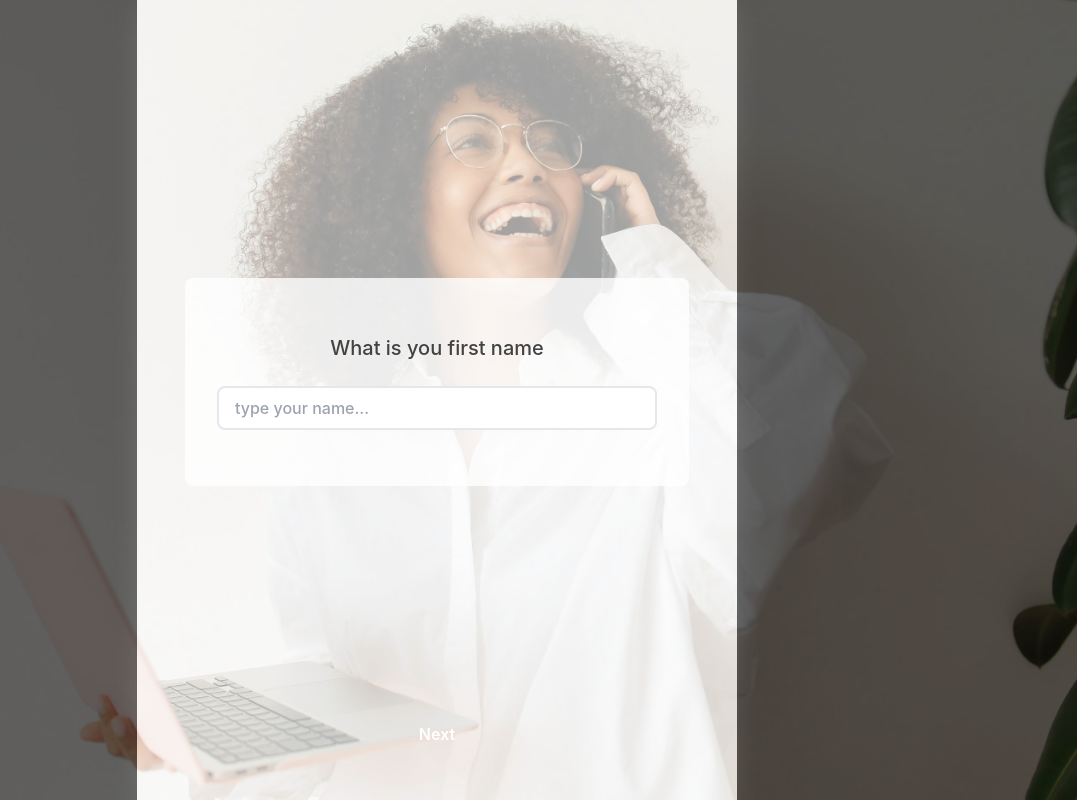
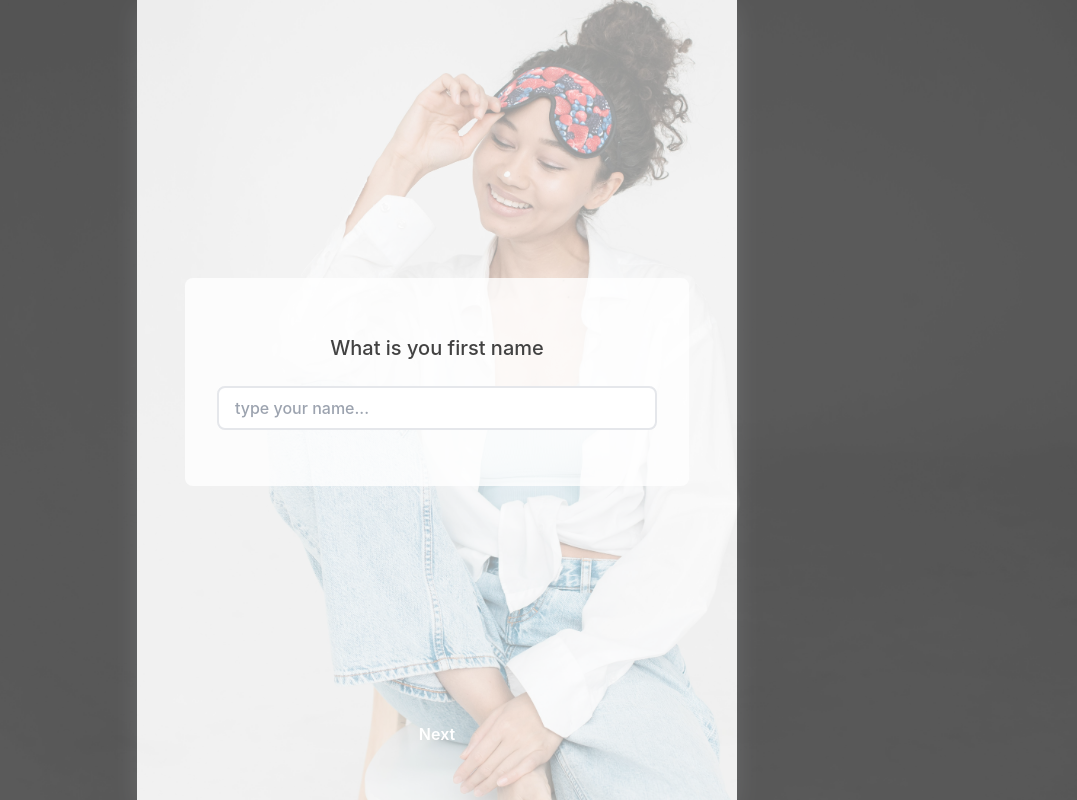
Before and after one commit to Braulin96/ProductFinder, a React (Create React App) app: page /questions in a window 1280 px wide. Shown: the whole page, without its empty margins (203-1280 px from the left). Built offline with nearby package versions, Linux system fonts and the light colour scheme.

Commit message:
used new images in userData

```diff
--- a/src/pages/UserData.js
+++ b/src/pages/UserData.js
@@ -1,9 +1,10 @@
 //components:
 import Onboarding from "../components/shared/Onboarding";
 //images:
-import FitPeople from "assets/images/fitPeople.jpeg";
 import { useData } from "components/hooks/DataContext";
-import Woman from "assets/images/secondWomen.jpeg";
+import Woman from "assets/images/secondWoman.jpeg";
+import Lady from "assets/images/thirdLady.jpeg"
+
 
 const UserData = () => {
   const { name, handleNameChange, category, handleOptionChange } = useData();
@@ -57,8 +58,8 @@ const UserData = () => {
   };
 
   const elements = [
-    { image: Woman, description: UserName() },
-    { image: FitPeople, description: Category() },
+    { image: Lady, description: UserName() },
+    { image: Woman, description: Category() },
   ];
   return (
     <div>
```
Also changed, not shown: src/assets/images/fitPeople.jpeg (deleted), src/assets/images/secondWoman.jpeg (renamed from src/assets/images/secondWomen.jpeg).
